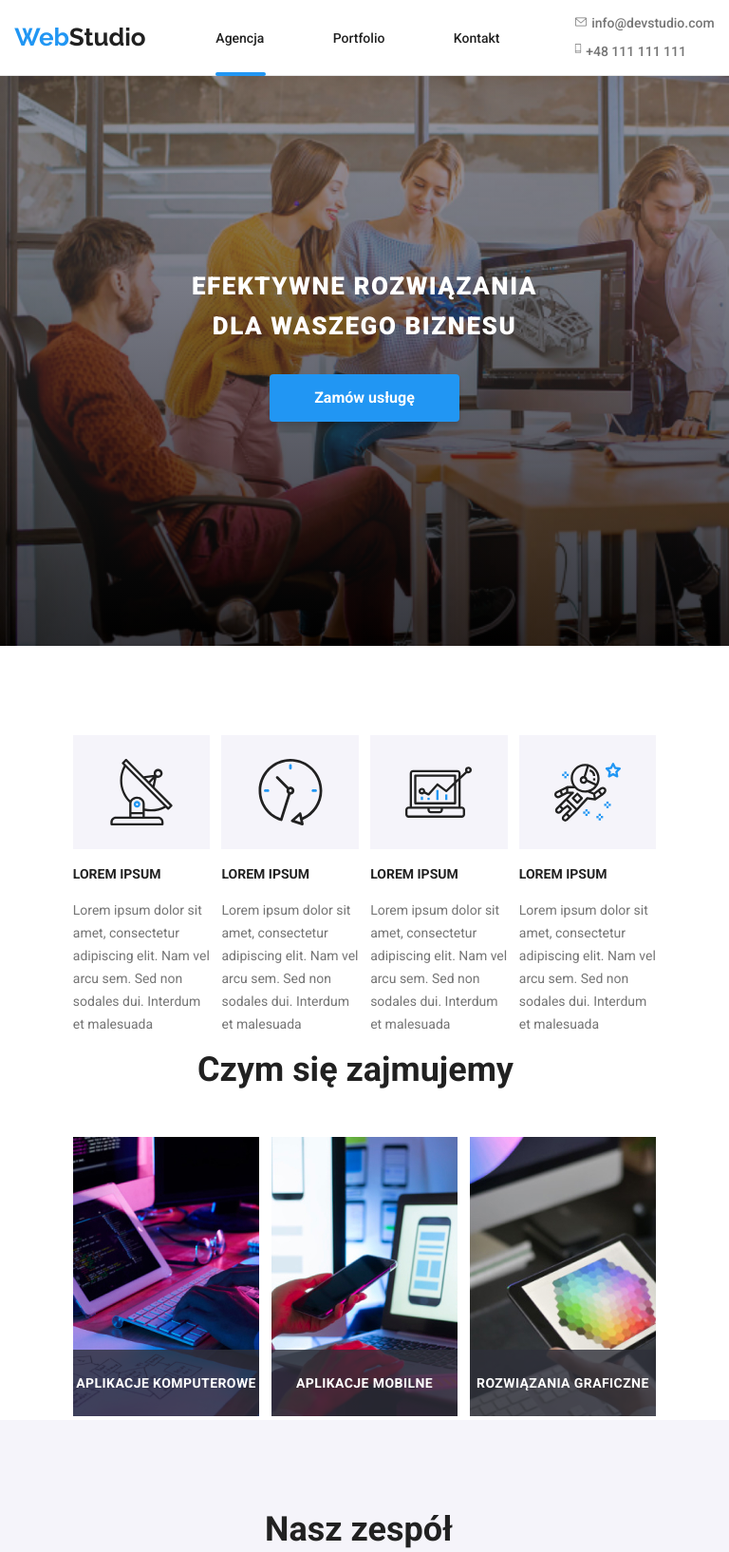
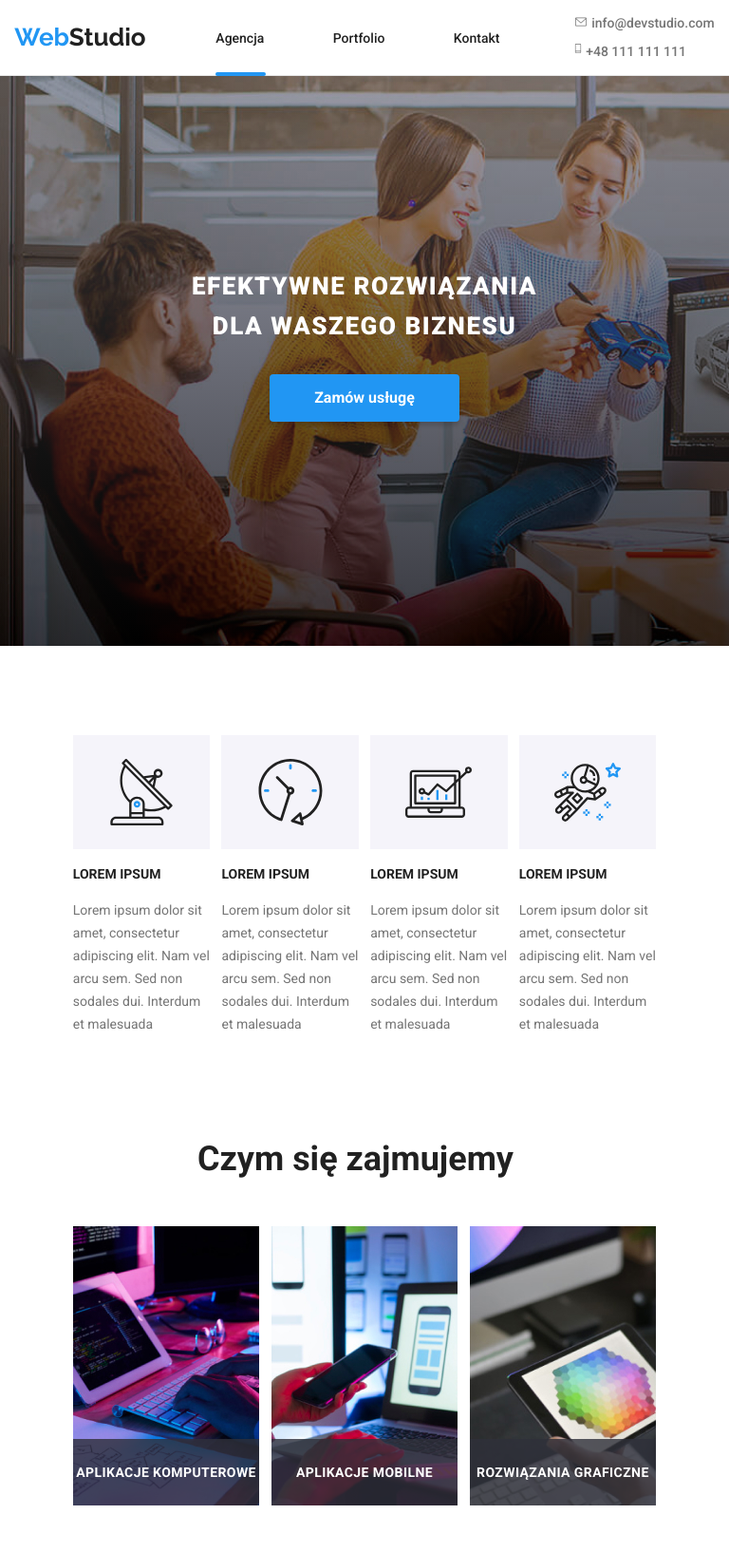
Before and after one commit to KsaweryThornton/goit-markup-hw-08, a plain HTML site: page index.html in a window 768 px wide. Shown: the top 1634 px of the page at 95% size. Drawn offline with nearby package versions, Linux system fonts and the light colour scheme.

Commit message:
Wprowadzono poprawki.

```diff
--- a/sass/components/_banner.scss
+++ b/sass/components/_banner.scss
@@ -14,12 +14,6 @@
         rgba(0, 0, 0, 0.6)
       ),
       url("../../images/banner_image_480_400.jpg");
-  }
-  @media screen and (min-width: 481px) and (max-width: 768px) {
-    background-image: linear-gradient(
-        rgba(255, 255, 255, 0.2),
-        rgba(0, 0, 0, 0.6)
-      ),
-      url("../../images/banner_image_768_400.jpg");
+    background-size: cover;
   }
 }
--- a/sass/components/_footer__sm.scss
+++ b/sass/components/_footer__sm.scss
@@ -15,7 +15,9 @@
   color: var(--white-color);
   margin: 0;
   padding: 0;
-  text-align: center;
+  @media screen and (max-width: 480px) {
+    text-align: center;
+  }
 }
 
 .sm-footer__icons {
--- a/sass/components/_tasks-section__header.scss
+++ b/sass/components/_tasks-section__header.scss
@@ -1,4 +1,4 @@
-.task-section {
+.tasks-section {
   padding-block: 94px;
   @media screen and (max-width: 480px) {
     margin: 0;
```
Also changed, not shown: css/main.min.css, 1 other file.
